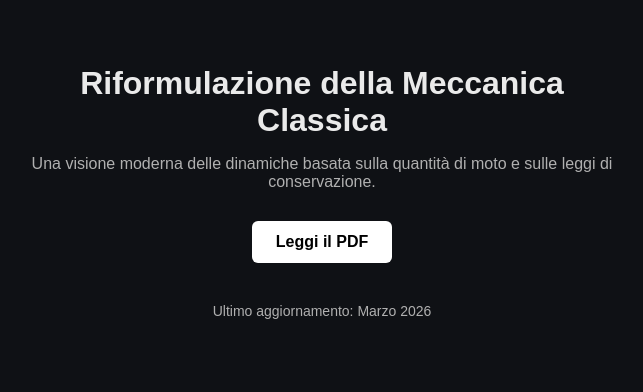
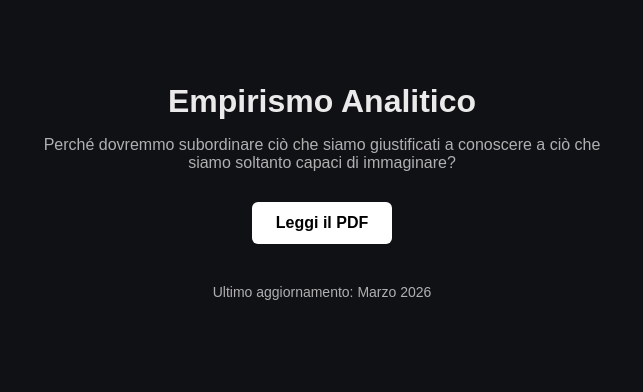
Before and after one commit to kevionyx/Empirismo-Analitico, a plain HTML site: page index.html in a window 1280 px wide. Shown: the part 204-596 px from the top of the page, without its empty margins (318-961 px from the left). Drawn offline with Linux system fonts and the light colour scheme.

Commit message:
Update index.html

```diff
--- a/index.html
+++ b/index.html
@@ -3,7 +3,7 @@
 <head>
   <meta charset="UTF-8">
   <meta name="viewport" content="width=device-width, initial-scale=1.0">
-  <title>Riformulazione della Meccanica Classica</title>
+  <title>Empirismo Analitico</title>
 
   <style>
     body {
@@ -58,10 +58,11 @@
 
 <body>
   <div class="container">
-    <h1>Riformulazione della Meccanica Classica</h1>
-    <p>Una visione moderna delle dinamiche basata sulla quantità di moto e sulle leggi di conservazione.</p>
+    <h1>Empirismo Analitico</h1>
+    <p>Perché dovremmo subordinare ciò che siamo giustificati a conoscere a ciò che siamo
+soltanto capaci di immaginare?</p>
 
-    <a class="btn" href="Riformulazione della Meccanica Classica.pdf" target="_blank">Leggi il PDF</a>
+    <a class="btn" href="Empirismo Analitico.pdf" target="_blank">Leggi il PDF</a>
 
     <div class="footer">
       <p>Ultimo aggiornamento: Marzo 2026</p>
```
